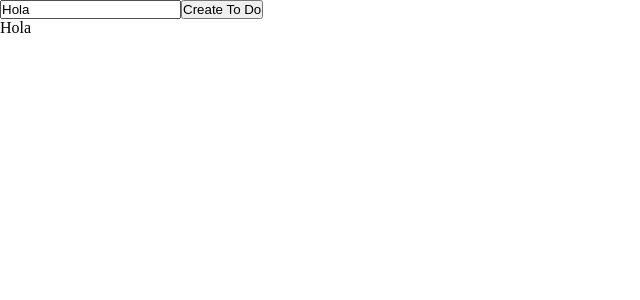
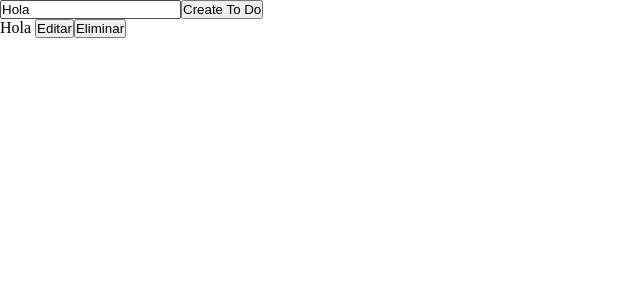
Before and after one commit to MauricioPerezCaram/ToDoApp, a React (Create React App) app: page / in a window 1280 px wide. Both pictures are taken after a click on the input "Create To Do". Shown: the top 300 px of the page, without its empty margins (0-640 px from the left). Built offline with nearby package versions, Linux system fonts and the light colour scheme.

Commit message:
hasta actualizar

```diff
--- a/src/components/ToDoApp.jsx
+++ b/src/components/ToDoApp.jsx
@@ -24,6 +24,13 @@ const ToDoApp = () => {
     setTodos(temp);
   }
 
+  function handleUpdate(id, value) {
+    const temp = [...todos];
+    const item = temp.find((item) => item.id === id);
+    item.title = value;
+    setTodos(temp);
+  }
+
   return (
     <div className="todoContainer">
       <form className="todoCreateForm" onSubmit={handleSubmit}>
@@ -38,7 +45,7 @@ const ToDoApp = () => {
 
       <div className="todosContainer">
         {todos.map((item) => (
-          <Todo key={item.id} item={item} />
+          <Todo key={item.id} item={item} onUpdate={handleUpdate} />
         ))}
       </div>
     </div>
--- a/src/components/todo.js
+++ /dev/null
@@ -1,3 +0,0 @@
-export default function Todo({ item }) {
-  return <div>{item.title}</div>;
-}
--- /dev/null
+++ b/src/components/todo.jsx
@@ -0,0 +1,46 @@
+import { useState } from "react";
+export default function Todo({ item, onUpdate }) {
+  const [isEdit, setIsEdit] = useState(false);
+
+  function FormEdit() {
+    const [newValue, setNewValue] = useState(item.title);
+    function handleSubmit(e) {
+      e.preventDefault();
+    }
+
+    function handleChange(e) {
+      const value = e.target.value;
+      setNewValue(value);
+    }
+
+    function handleClickActualizarTodo() {
+      onUpdate(item.id, newValue);
+      setIsEdit(false);
+    }
+
+    return (
+      <form className="todoactualizarform" onSubmit={handleSubmit}>
+        <input
+          type="text"
+          className="todoInput"
+          onChange={handleChange}
+          value={newValue}
+        />
+        <button className="button" onClick={handleClickActualizarTodo}>
+          Actualizar
+        </button>
+      </form>
+    );
+  }
+
+  function TodoElement() {
+    return (
+      <div className="todoInfo">
+        {item.title} <button onClick={() => setIsEdit(true)}>Editar</button>
+        <button>Eliminar</button>
+      </div>
+    );
+  }
+
+  return <div className="todo">{isEdit ? <FormEdit /> : <TodoElement />}</div>;
+}
```
